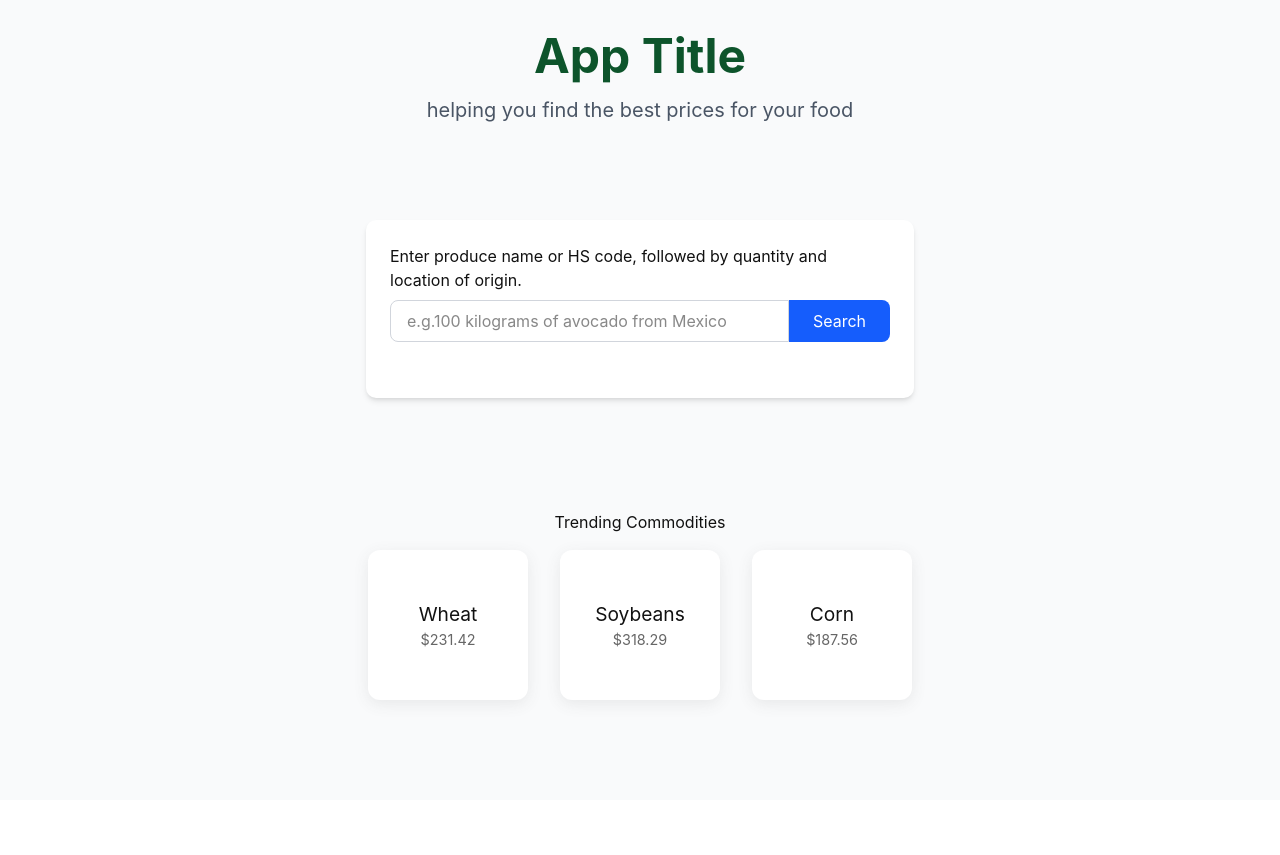
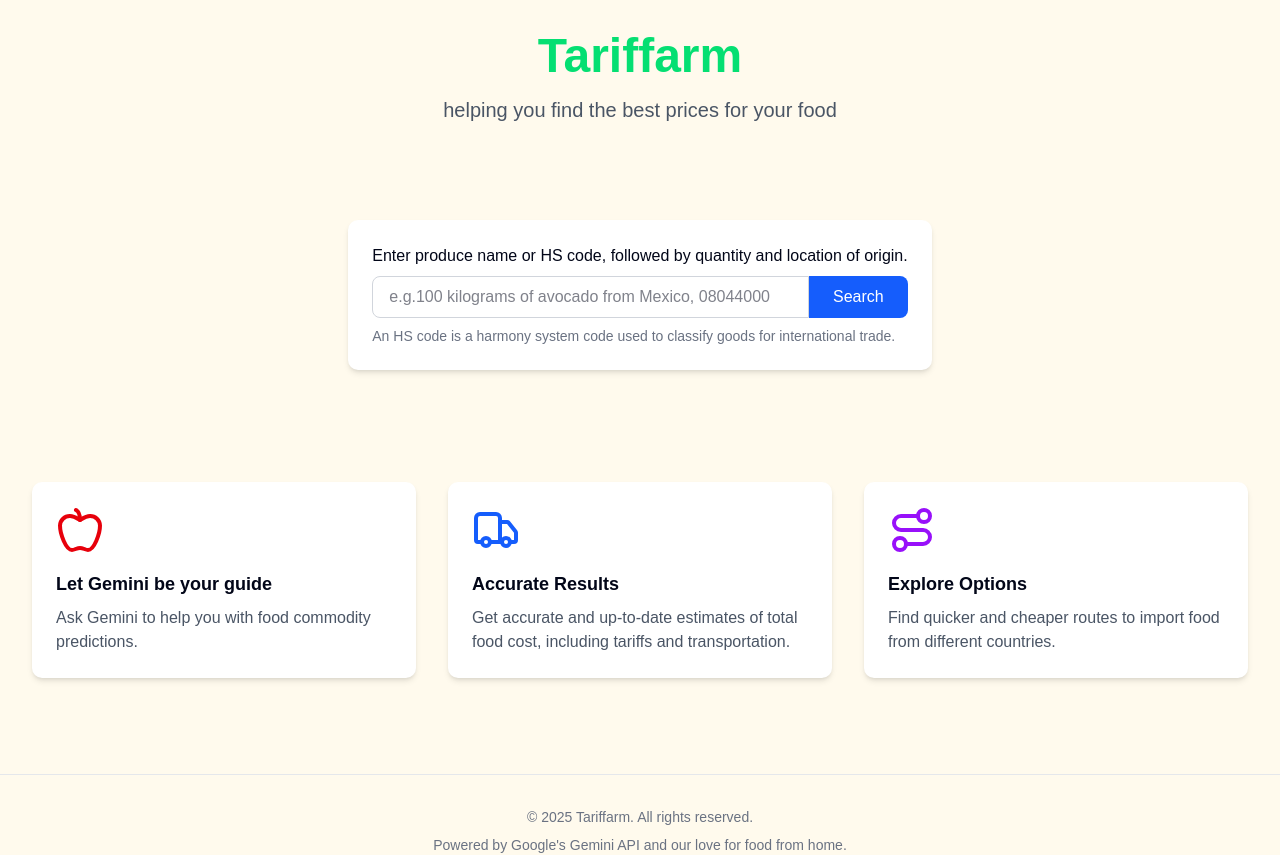
Before and after one commit to nathantkn/tariffarm, a Next.js app in the folder frontend/: page /search in a window 1280 px wide. Before the commit the page ends 800 px from the top, so only its background shows below. Built offline with nearby package versions, Linux system fonts and the light colour scheme.

Commit message:
UI overhaul on search page

```diff
--- a/frontend/src/app/search/page.js
+++ b/frontend/src/app/search/page.js
@@ -3,6 +3,7 @@ import { useState, useEffect } from 'react';
 import { useRouter } from 'next/navigation';
 import Image from 'next/image';
 import '../globals.css';
+import { Apple, Route, Truck} from 'lucide-react';
 
 export default function Home() {
   const [query, setQuery] = useState('');
@@ -54,16 +55,16 @@ export default function Home() {
 
       <main style={styles.container}>
         <header class="text-center mb-12">
-          <h1 class="text-4xl md:text-5xl font-bold mb-4 text-green-900">App Title</h1>
+          <h1 class="text-4xl md:text-5xl font-bold mb-4 text-green-400">Tariffarm</h1>
           <p class="text-xl text-gray-600 max-w-3xl mx-auto">
             helping you find the best prices for your food
           </p>
         </header>
 
 
+
         <div class="max-w-2xl mx-auto mb-16">
-        <div class="bg-white p-6 rounded-lg shadow-md">
-        <div style={styles.formWrapper}>
+          <div class="bg-white p-6 rounded-lg shadow-md">
           <label htmlFor="query">Enter produce name or HS code, followed by quantity and location of origin.</label>
           <form onSubmit={handleSubmit} style={{ display: 'flex', marginTop: '0.5rem' }}>
             <input
@@ -71,30 +72,67 @@ export default function Home() {
               id="query"
               value={query}
               onChange={(e) => setQuery(e.target.value)}
-              placeholder="e.g.100 kilograms of avocado from Mexico"
+              placeholder="e.g.100 kilograms of avocado from Mexico, 08044000"
               class="flex-grow px-4 py-2 border border-gray-300 rounded-l-md focus:ring-blue-500 focus:border-blue-500"
               required
             />
             <button type="submit" class="bg-blue-600 text-white px-6 py-2 rounded-r-md hover:bg-blue-700 transition">Search</button>
           </form>
-        </div>
-        </div>
+          <p class="text-sm text-gray-500 mt-2">
+              An HS code is a harmony system code used to classify goods for international trade.
+          </p>
+          </div>
         </div>
 
-        <section>
-          <h1 style={{ textAlign: 'center', paddingBottom: '1rem' }}>Trending Commodities</h1>
+        {/* <section>
+          <h1 className="text-x1 font-bold mb-4">Trending Commodities</h1>
           <div style={styles.trending}>
             {trending.map((item, idx) => (
-              <div key={idx} style={styles.card}>
+              <div key={idx} className="rounded-2x1 p-4 shadow-md border bg-white dark:bg-gray-950">
                 <h3>{item.name}</h3>
                 <p style={styles.muted}>${item.price.toFixed(2)}</p>
               </div>
             ))}
           </div>
-        </section>
+
+        </section> */}
+
+      <div class="grid md:grid-cols-3 gap-8 mb-16">
+          <div class="bg-white p-6 rounded-lg shadow-md">
+            <div class="text-red-600 text-3xl mb-4">
+              <Apple size={48} />
+            </div>
+            <h3 class="text-lg font-semibold mb-2">Let Gemini be your guide</h3>
+            <p class="text-gray-600">
+              Ask Gemini to help you with food commodity predictions.
+            </p>
+          </div>
+          <div class="bg-white p-6 rounded-lg shadow-md">
+            <div class="text-blue-600 text-3xl mb-4">
+              <Truck size={48} />
+            </div>
+            <h3 class="text-lg font-semibold mb-2">Accurate Results</h3>
+            <p class="text-gray-600">
+              Get accurate and up-to-date estimates of total food cost, including tariffs and transportation.
+            </p>
+          </div>
+          <div class="bg-white p-6 rounded-lg shadow-md">
+            <div class="text-purple-600 text-3xl mb-4">
+              <Route size={48} />
+            </div>
+            <h3 class="text-lg font-semibold mb-2">Explore Options</h3>
+            <p class="text-gray-600">
+              Find quicker and cheaper routes to import food from different countries.
+            </p>
+          </div>
+      </div>
+
+
       </main>
 
-      <footer style={styles.footer}>
+      <footer class="text-center text-gray-500 text-sm pt-8 border-t border-gray-200">
+        <p>© 2025 Tariffarm. All rights reserved.</p>
+        <p class="mt-2">Powered by Google's Gemini API and our love for food from home.</p>
       </footer>
     </div>
   );
@@ -102,9 +140,8 @@ export default function Home() {
 
 const styles = {
   body: {
-    fontFamily: 'Inter, sans-serif',
-    backgroundColor: '#f9fafb',
-    color: '#111',
+    fontFamily: 'Helvetica-Neue, sans-serif',
+    backgroundColor: '#FFFAED',
     display: 'flex',
     flexDirection: 'column',
     minHeight: '100vh',
@@ -126,7 +163,7 @@ const styles = {
   formWrapper: {
     maxWidth: '500px',
     width: '100%',
-    marginBottom: '2rem', // Add space below the form
+    marginBottom: '1rem', // Add space below the form
     alignItems: 'flex-start'
   },
   input: {
@@ -170,10 +207,4 @@ const styles = {
     color: '#666',
     fontSize: '0.9rem'
   },
-  footer: {
-    textAlign: 'center',
-    fontSize: '0.85rem',
-    color: '#666',
-    paddingBottom: '2rem'
-  }
 };
```
Also changed, not shown: frontend/package.json (+7 -0 lines), 1 other file (tests, documents, lock files or other folders).
